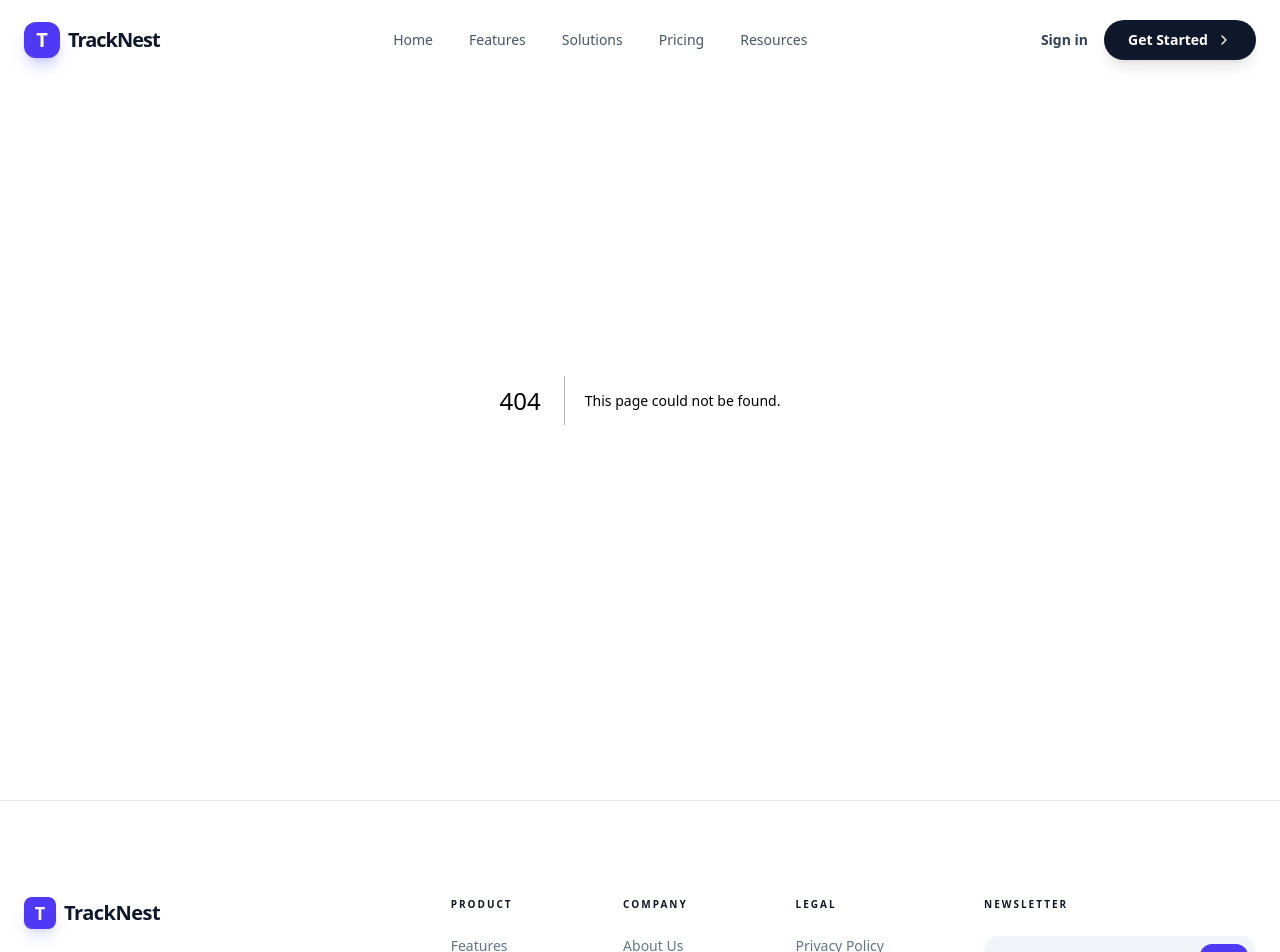
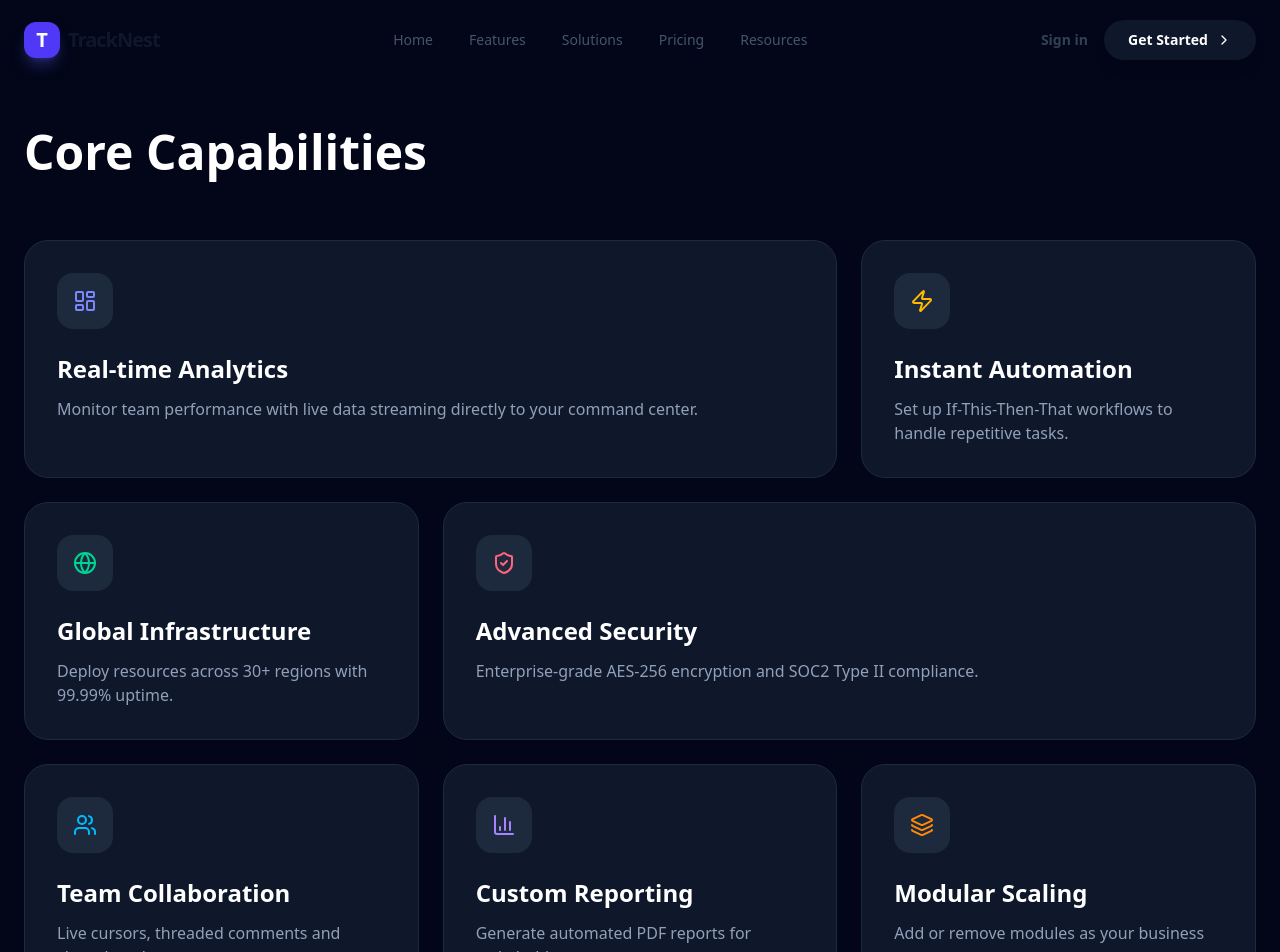
Before and after one commit to Alihaider592/TrackNest, a Next.js app: page /features in a window 1280 px wide. Before the commit this address had no page. Shown: the top 952 px of the page. Built offline with nearby package versions, Linux system fonts and the light colour scheme.

Commit message:
created the features page

```diff
--- /dev/null
+++ b/app/features/page.tsx
@@ -0,0 +1,92 @@
+"use client";
+
+import { motion } from "framer-motion";
+import {
+  LayoutDashboard,
+  Zap,
+  ShieldCheck,
+  Users,
+  Globe,
+  BarChart3,
+  Layers,
+} from "lucide-react";
+import { ReactNode } from "react";
+
+type Feature = {
+  title: string;
+  description: string;
+  icon: ReactNode;
+  className?: string;
+};
+
+const features: Feature[] = [
+  {
+    title: "Real-time Analytics",
+    description:
+      "Monitor team performance with live data streaming directly to your command center.",
+    icon: <LayoutDashboard className="w-6 h-6 text-indigo-400" />,
+    className: "md:col-span-2",
+  },
+  {
+    title: "Instant Automation",
+    description: "Set up If-This-Then-That workflows to handle repetitive tasks.",
+    icon: <Zap className="w-6 h-6 text-amber-400" />,
+  },
+  {
+    title: "Global Infrastructure",
+    description: "Deploy resources across 30+ regions with 99.99% uptime.",
+    icon: <Globe className="w-6 h-6 text-emerald-400" />,
+  },
+  {
+    title: "Advanced Security",
+    description:
+      "Enterprise-grade AES-256 encryption and SOC2 Type II compliance.",
+    icon: <ShieldCheck className="w-6 h-6 text-rose-400" />,
+    className: "md:col-span-2",
+  },
+  {
+    title: "Team Collaboration",
+    description: "Live cursors, threaded comments and shared workspaces.",
+    icon: <Users className="w-6 h-6 text-sky-400" />,
+  },
+  {
+    title: "Custom Reporting",
+    description: "Generate automated PDF reports for stakeholders.",
+    icon: <BarChart3 className="w-6 h-6 text-violet-400" />,
+  },
+  {
+    title: "Modular Scaling",
+    description: "Add or remove modules as your business grows.",
+    icon: <Layers className="w-6 h-6 text-orange-400" />,
+  },
+];
+
+export default function Features() {
+  return (
+    <section id="features" className="py-32 bg-slate-950">
+      <div className="max-w-7xl mx-auto px-6">
+        <h2 className="text-5xl font-bold text-white mb-16">
+          Core Capabilities
+        </h2>
+
+        <div className="grid grid-cols-1 md:grid-cols-3 gap-6">
+          {features.map((f, i) => (
+            <motion.div
+              key={i}
+              whileHover={{ scale: 1.03 }}
+              className={`p-8 rounded-3xl bg-slate-900 border border-slate-800 ${f.className || ""}`}
+            >
+              <div className="mb-6 p-4 bg-slate-800 rounded-2xl w-fit">
+                {f.icon}
+              </div>
+
+              <h4 className="text-2xl font-bold text-white mb-3">{f.title}</h4>
+
+              <p className="text-slate-400">{f.description}</p>
+            </motion.div>
+          ))}
+        </div>
+      </div>
+    </section>
+  );
+}
```
